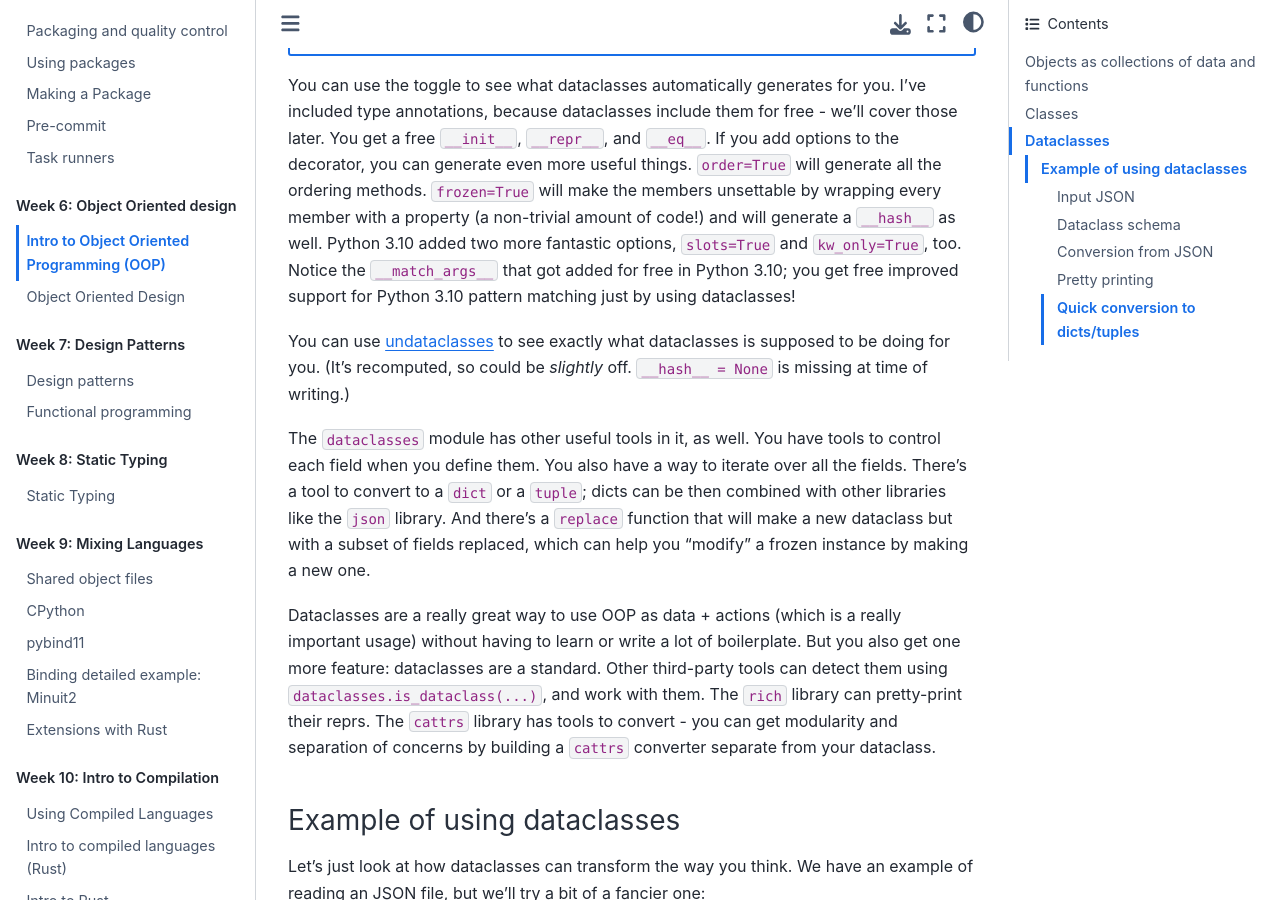
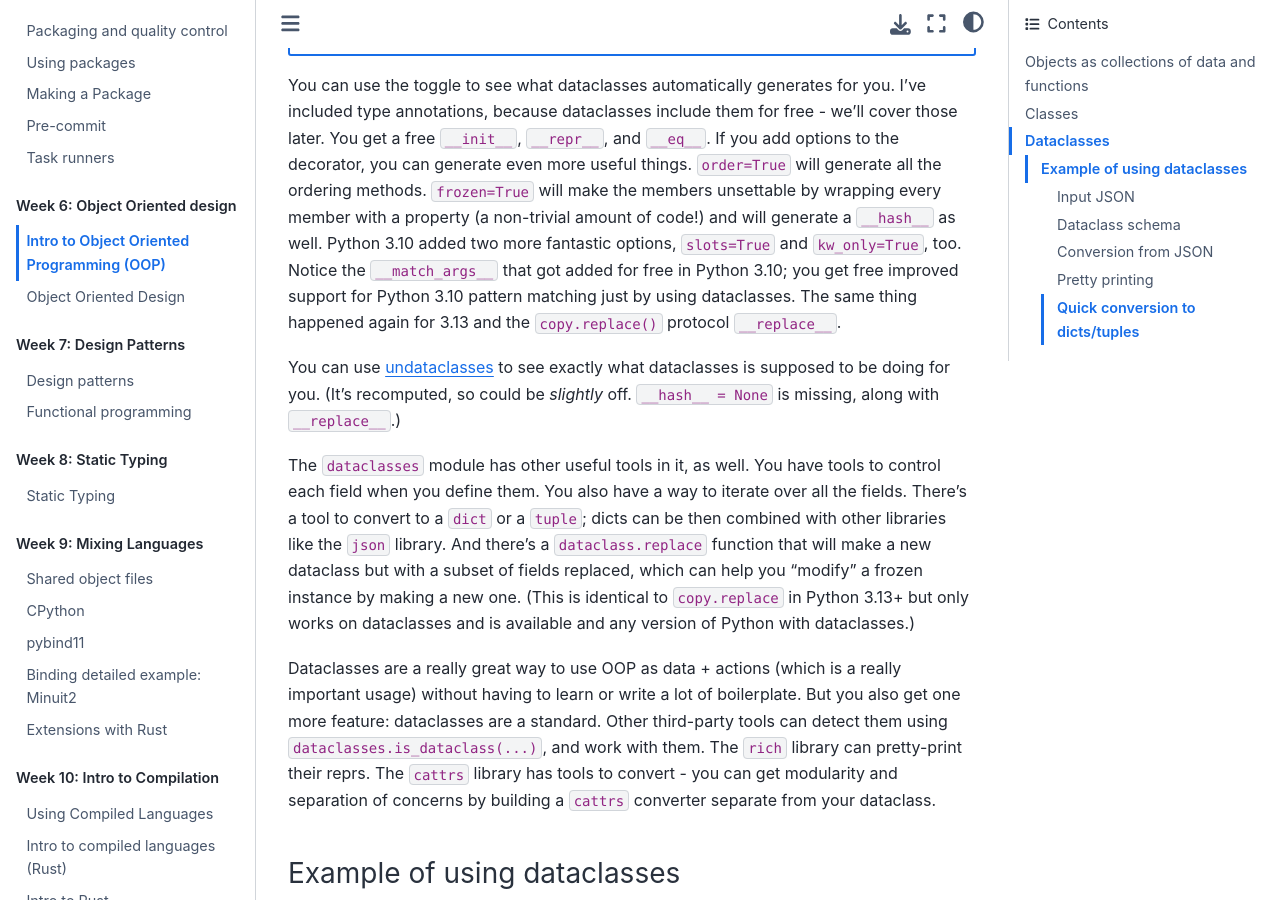
Before and after one commit to se-for-sci/se-for-sci.github.io, a Jupyter Book: the page built from content/week06/introoo.md, in a window 1280 px wide and 900 px high, scrolled down 8199 px. Built offline with Jupyter Book 1.0.4 settings and Sphinx 7.4.7 and the Sphinx Book theme 1.1.4, drawn with Linux system fonts in a browser that asks for light colours.

Commit message:
chore: add __replace__
Signed-off-by: Henry Schreiner <henryschreineriii@gmail.com>

`````diff
--- a/content/week06/introoo.md
+++ b/content/week06/introoo.md
@@ -498,6 +498,9 @@
             return (self.x, self.y) == (other.x, other.y)
         return NotImplemented
 
+    def __replace__(self, **kwargs):
+        return self.__class__(**(self.__dict__ | kwargs))
+
     __hash__ = None
 ```
 ````
@@ -512,18 +515,22 @@
 amount of code!) and will generate a `__hash__` as well. Python 3.10 added two
 more fantastic options, `slots=True` and `kw_only=True`, too. Notice the
 `__match_args__` that got added for free in Python 3.10; you get free improved
-support for Python 3.10 pattern matching just by using dataclasses!
+support for Python 3.10 pattern matching just by using dataclasses. The same
+thing happened again for 3.13 and the `copy.replace()` protocol `__replace__`.
 
 You can use [undataclasses](https://www.pythonmorsels.com/undataclass/) to see
 exactly what dataclasses is supposed to be doing for you. (It's recomputed, so
-could be _slightly_ off. `__hash__ = None` is missing at time of writing.)
+could be _slightly_ off. `__hash__ = None` is missing, along with
+`__replace__`.)
 
 The `dataclasses` module has other useful tools in it, as well. You have tools
 to control each field when you define them. You also have a way to iterate over
 all the fields. There's a tool to convert to a `dict` or a `tuple`; dicts can be
 then combined with other libraries like the `json` library. And there's a
-`replace` function that will make a new dataclass but with a subset of fields
-replaced, which can help you "modify" a frozen instance by making a new one.
+`dataclass.replace` function that will make a new dataclass but with a subset of
+fields replaced, which can help you "modify" a frozen instance by making a new
+one. (This is identical to `copy.replace` in Python 3.13+ but only works on
+dataclasses and is available and any version of Python with dataclasses.)
 
 Dataclasses are a really great way to use OOP as data + actions (which is a
 really important usage) without having to learn or write a lot of boilerplate.
`````
Also changed, not shown: slides/week-06-1.md (+16 -0 lines).
